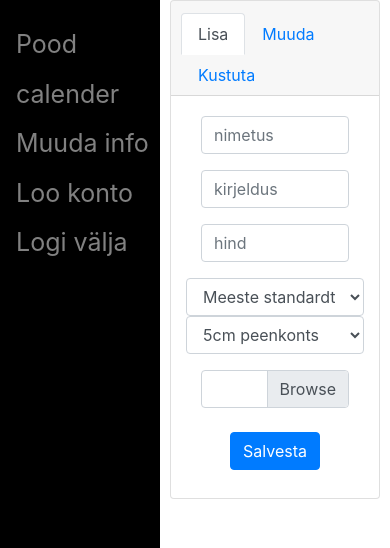
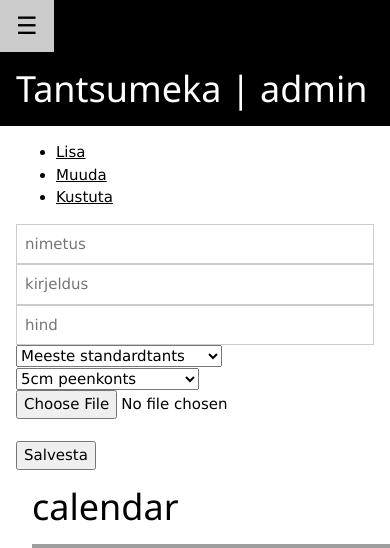
Before and after one commit to DTI-tudengite-tarkvaraprojektid/Ryhm_4, a PHP site: page / in a window 390 px wide; the page is wider, and only the part inside the window is pictured. Shown: the top 548 px of that part. Run offline with PHP 8.4, Linux system fonts and the light colour scheme; the visitor is signed in with stand-in values (Sample User, id 1); grey boxes are pictures that could not be loaded.

Commit message:
admin new lighter page

```diff
--- a/admin/working/css/admin.css
+++ b/admin/working/css/admin.css
@@ -1,33 +1,3 @@
-.sidenav {
-    height: 100%;
-    width: 160px;
-    position: fixed;
-    z-index: 1;
-    top: 0;
-    left: 0;
-    background-color: rgb(0, 0, 0);
-    overflow-x: hidden;
-    padding-top: 20px;
+.w3-teal{
+    background-color: black !important;
 }
-
-.sidenav a {
-    padding: 6px 8px 6px 16px;
-    text-decoration: none;
-    font-size: 25px;
-    color: #818181;
-    display: block;
-}
-
-.sidenav a:hover {
-    color: #f1f1f1;
-}
-
-.main {
-    margin-left: 160px; /* Same as the width of the sidenav */
-    padding: 0px 10px;
-}
-
-
-@media screen and (max-height: 450px) {
-    .sidenav {padding-top: 15px;}
-}
--- a/admin/working/functions.php
+++ b/admin/working/functions.php
@@ -47,9 +47,10 @@
 		$stmt->bind_param("sss",$signupEmail, $signupName, $signupPassword);
 		//$stmt->execute();
 		if ($stmt->execute()){
-			echo "\n Õnnestus!";
+			return 1;
 		} else {
 			echo "\n Tekkis viga : " .$stmt->error;
+			return 0;
 		}
 		$stmt->close();
 		$mysqli->close();
--- a/admin/working/index.php
+++ b/admin/working/index.php
@@ -51,6 +51,8 @@ $database = "if17_Tantsumeka";
     $signupPasswordError = "";
     $signupName = "";
     $signupNameError = "";
+    $insert = "";
+    $message= '';
     if(isset($_POST["signupButton"])){
 
         //IS USER NAEM EMAIL
@@ -85,11 +87,15 @@ $database = "if17_Tantsumeka";
         }
     //ADDING NEW USER
         if (empty($signupEmailError) and empty($signupPasswordError) and empty($signupNameError)){
-            echo "Hakkan salvestama!";
-            //krüpteerin parooli
+            //SECURING PASSWORD
             $signupPassword = hash("sha512", $_POST["signupPassword"]);
-            //echo "\n Parooli " .$_POST["signupPassword"] ." räsi on: " .$signupPassword;
-            signUp($signupEmail, $signupPassword, $signupName);
+            $insert = signUp($signupEmail, $signupPassword, $signupName);
+            if($insert = 1){
+                $message='uus konto tekkitatud';
+            }else{
+                $message='';
+            }
+
         }
 
     }
@@ -104,23 +110,33 @@ $database = "if17_Tantsumeka";
 <!DOCTYPE html>
 <html>
     <head>
+        <title>TANTSUMEKA | ADMIN</title>
         <meta name="viewport" content="width=device-width, initial-scale=1">
+        <link rel="stylesheet" href="css/w3.css">
         <link rel="stylesheet" href="css/admin.css">
-        <link rel="stylesheet" href="https://stackpath.bootstrapcdn.com/bootstrap/4.1.1/css/bootstrap.min.css" integrity="sha384-WskhaSGFgHYWDcbwN70/dfYBj47jz9qbsMId/iRN3ewGhXQFZCSftd1LZCfmhktB" crossorigin="anonymous">
         <script src="js/admin.js"></script>
-        <script src="https://code.jquery.com/jquery-3.3.1.slim.min.js" integrity="sha384-q8i/X+965DzO0rT7abK41JStQIAqVgRVzpbzo5smXKp4YfRvH+8abtTE1Pi6jizo" crossorigin="anonymous"></script>
-	    <script src="https://cdnjs.cloudflare.com/ajax/libs/popper.js/1.14.3/umd/popper.min.js" integrity="sha384-ZMP7rVo3mIykV+2+9J3UJ46jBk0WLaUAdn689aCwoqbBJiSnjAK/l8WvCWPIPm49" crossorigin="anonymous"></script>
-	    <script src="https://stackpath.bootstrapcdn.com/bootstrap/4.1.1/js/bootstrap.min.js" integrity="sha384-smHYKdLADwkXOn1EmN1qk/HfnUcbVRZyYmZ4qpPea6sjB/pTJ0euyQp0Mk8ck+5T" crossorigin="anonymous"></script>
     </head>
     <body>
-        <div class="sidenav">
-            <a href="#" onclick="ShowShop()">Pood</a>
-            <a href="#" onclick="ShowCalendar()">calender</a>
-            <a href="#" onclick="ShowChangeInfo()">Muuda info</a>
-            <a href="#" onclick="ShowCreateUser()">Loo konto</a>
-            <a href="?logout=1">Logi välja</a>
+        <!--Sidebar-NavBar-->
+        <div class="w3-sidebar w3-bar-block w3-collapse w3-card" style="display:none" id="mySidebar">
+            <button class="w3-bar-item w3-button w3-hide-large"onclick="w3_close()">Sulge &times;</button>
+            <a href="#" class="w3-bar-item w3-button" onclick="ShowShop()">Pood</a>
+            <a href="#" class="w3-bar-item w3-button" onclick="ShowCalendar()">calender</a>
+            <a href="#" class="w3-bar-item w3-button" onclick="ShowChangeInfo()">Muuda info</a>
+            <a href="#" class="w3-bar-item w3-button" onclick="ShowCreateUser()">Loo konto</a>
+            <a class="w3-bar-item w3-button" href="?logout=1">Logi välja</a>
         </div>
-        <div class="main" id="shop" style="display: block; " >
+        <!--MAIN-->
+        <div id="main">
+            <!--MAIN HEADING-->
+            <div class="w3-teal">
+                <button id="openNav" class="w3-button w3-teal w3-xlarge" onclick="w3_open()">&#9776;</button>
+                <div class="w3-container">
+                    <h1>Tantsumeka | admin</h1>
+                </div>
+            </div>
+            <!--ADMIN SHOP-->
+            <div class="w3-container" id="shop" style="display: block">
                 <div class="card text-center">
                     <div class="card-header">
                         <ul class="nav nav-tabs card-header-tabs">
@@ -137,18 +153,17 @@ $database = "if17_Tantsumeka";
                     </div>
                     <div class="card-body">
                         <div id="shopAddContent" style="display: block; ">
-                        <section class="container-fluid">
                             <form method="POST" action="<?php echo htmlspecialchars($_SERVER["PHP_SELF"]); ?>" enctype='multipart/form-data'>
-                                <div class="form-row">
-                                    <div class="form-group row">
-                                        <div class="form-group col-md-5">
-                                            <input placeholder="nimetus" class="form-control" name="name" type="text" required="">
+                                <div>
+                                    <div>
+                                        <div>
+                                            <input placeholder="nimetus" class="w3-input w3-border w3-hover-blue" name="name" type="text" required="">
                                         </div>
-                                        <div class="form-group col-md-5">
-                                            <input placeholder="kirjeldus" class="form-control" name="description" type="text" required="">
+                                    <div>
+                                        <input placeholder="kirjeldus" class="w3-input w3-border w3-hover-blue" name="description" type="text" required="">
                                     </div>
-                                        <div class="form-group col-md-5">
-                                            <input placeholder="hind" class="form-control" name="price" type="text" required="">
+                                    <div>
+                                        <input placeholder="hind" class="w3-input w3-border w3-hover-blue" name="price" type="text" required="">
                                     </div>
                                     <select name="category" class="form-control col-md-5">
                                         <option value="m_s">Meeste standardtants </option>
@@ -180,79 +195,59 @@ $database = "if17_Tantsumeka";
                                     <input type="file" class="custom-file-input" id="customFile" name='file' />
                                     <label class="custom-file-label" for="customFile"></label>
                                 </div>
-                                </div>
                                 <br>
                                 <input type='submit' value='Salvesta' name='but_upload' class="btn btn-primary mb-2">
                             </form>
-                        </section>
                         </div>
-                    <div id="shopUpdateContent" style="display: none;">
-
+                        <div  id="shopUpdateContent" style="display: none;">
+                            <a>Test</a>
                         </div>
                         <div id="shopDeleteContent" style="display: none;">
-
+                            <a>Test</a>
                         </div>
                     </div>
                 </div>
-
             </div>
-        <div class="main" id="calendar" style="display: none; " >
+                <!--ADMIN CALENDAR-->
+                <div class="w3-container" id="calendar" style="display: block;" >
                     <h1>calendar</h1>
                     <iframe src="https://calendar.google.com/calendar/embed?showNav=0&amp;showPrint=0&amp;showCalendars=0&amp;showTz=0&amp;height=600&amp;wkst=2&amp;bgcolor=%23FFFFFF&amp;src=2kkmj0m33sbnkee7o90lmhttsk%40group.calendar.google.com&amp;color=%23182C57&amp;ctz=Australia%2FBrisbane" style="border-width:0" width="800" height="400" frameborder="0" scrolling="no"></iframe>
                 </div>
-        <div class="main" id="info" style="display: none; " >
+                <!--ADMIN MAIN PAGE CONTENT-->
+                <div class="w3-container" id="info" style="display: block;" >
                     <h1>info</h1>
                 </div>
-        <div class="main" id="user" style="display: none; " >
+                <!--ADMIN EDIT USERS-->
+                <div class="w3-container" id="user" style="display: block;" >
                     <h1>Konto Loomine</h1>
-            <section class="container-fluid">
                     <form method="POST" action="<?php echo htmlspecialchars($_SERVER["PHP_SELF"]); ?>">
-                    <div class="form-group row">
-                        <label for="inputEmail3" class="col-sm-2 col-form-label">Email</label>
-                        <div class="col-sm-10">
-                            <input name="signupEmail" type="email" class="form-control" id="inputEmail3" placeholder="Email" value="<?php echo $signupEmail;?>">
+                        <div>
+                            <input name="signupEmail" type="email" class="w3-input w3-border w3-hover-blue" id="inputEmail3" placeholder="Email" value="<?php echo $signupEmail;?>">
                             <span><?php echo $signupEmailError; ?></span>
                         </div>
-                    </div>
-                    <div class="form-group row">
-                        <label for="inputPassword3" class="col-sm-2 col-form-label">Password</label>
-                        <div class="col-sm-10">
-                            <input name="signupPassword" type="password" class="form-control" id="inputPassword3" placeholder="Password">
+                        <div>
+                            <input name="signupPassword" type="password" class="w3-input w3-border w3-hover-blue" id="inputPassword3" placeholder="Password">
                             <span><?php echo $signupPasswordError; ?></span>
                         </div>
-                    </div>
-                    <div class="form-group">
-                        <label for="inputAddress">Nimi</label>
-                        <input name="signupName" type="text" class="form-control" id="inputAddress" placeholder="Nimi" value="<?php echo $signupName; ?>">
+                        <div >
+                            <input name="signupName" type="text" class="w3-input w3-border w3-hover-blue" id="inputAddress" placeholder="Nimi" value="<?php echo $signupName; ?>">
                             <span><?php echo $signupNameError; ?></span>
                         </div>
-
-                    <fieldset class="form-group">
-                        <div class="row">
-                            <legend class="col-form-label col-sm-2 pt-0">Radios</legend>
-                            <div class="col-sm-10">
-                                <div class="form-check">
-                                    <input class="form-check-input" type="radio" name="gridRadios" id="gridRadios1" value="option1" checked>
-                                    <label class="form-check-label" for="gridRadios1">
-                                        Admin
-                                    </label>
-                                </div>
-                                <div class="form-check">
-                                    <input class="form-check-input" type="radio" name="gridRadios" id="gridRadios2" value="option2">
-                                    <label class="form-check-label" for="gridRadios2">
-                                        Treener
-                                    </label>
-                                </div>
-                            </div>
-                        </div>
-                    </fieldset
                         <div class="form-group row">
                             <div class="col-sm-10">
                                 <input name="signupButton" class="btn btn-primary" type="submit" value="Loo kasutaja">
                             </div>
                         </div>
+                        <div class="card-body" id="userSaved">
+                            <?php if(!empty($message)): ?>
+                                <div class="alert alert-success">
+                                    <?php echo $message; ?>
+                                </div>
+                            <?php endif; ?>
+                        </div>
                     </form>
-            </section>
+                </div>
+            </div>
         </div>
     </body>
 </html>
```
Also changed, not shown: admin/working/index1.php (added, +204 -0 lines), admin/working/js/admin.js (+33 -1 lines), mail/mail.html (added, +16 -0 lines), admin/working/css/w3.css (added). Lines whose indentation alone changed are shown as unchanged.
